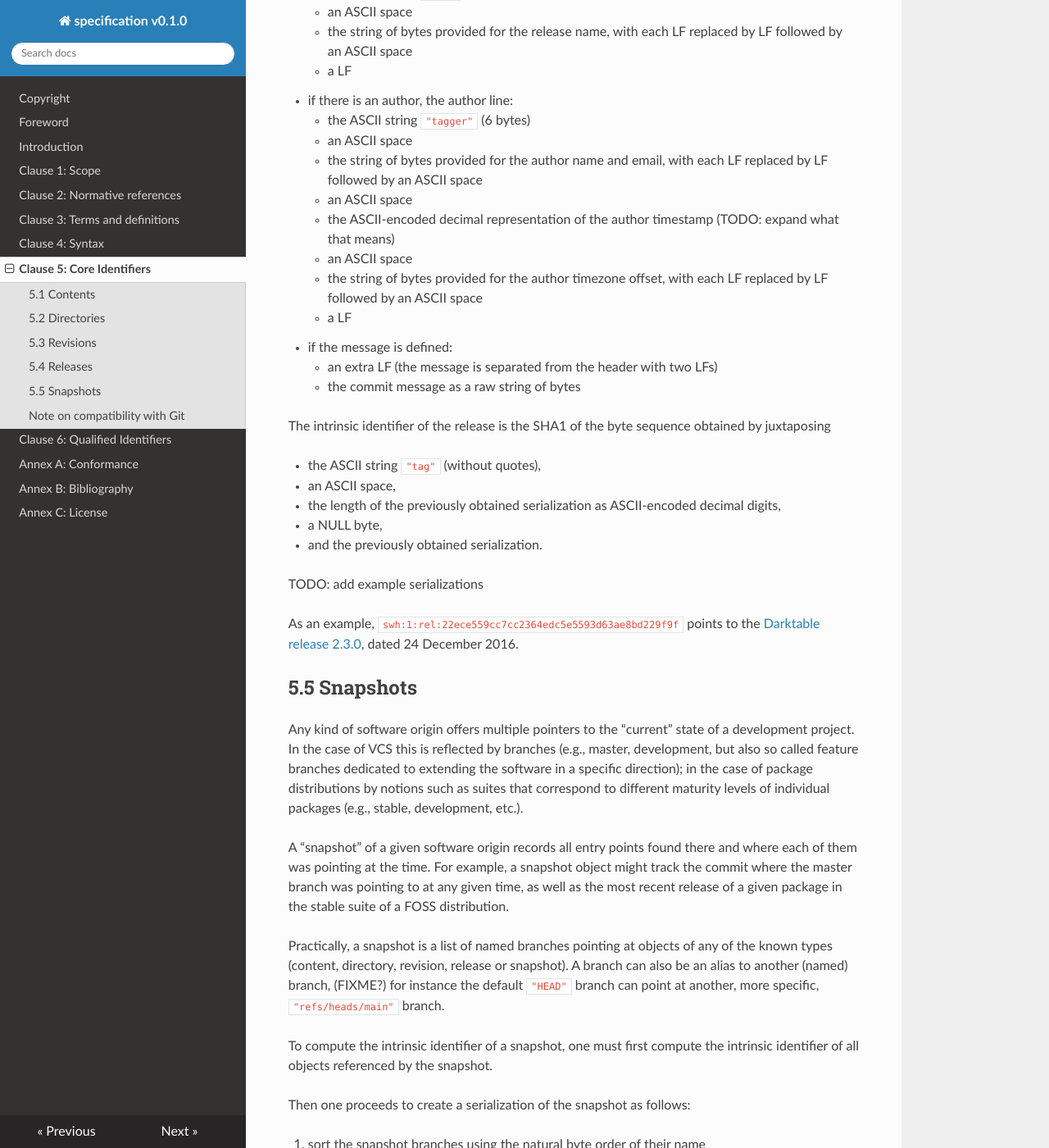
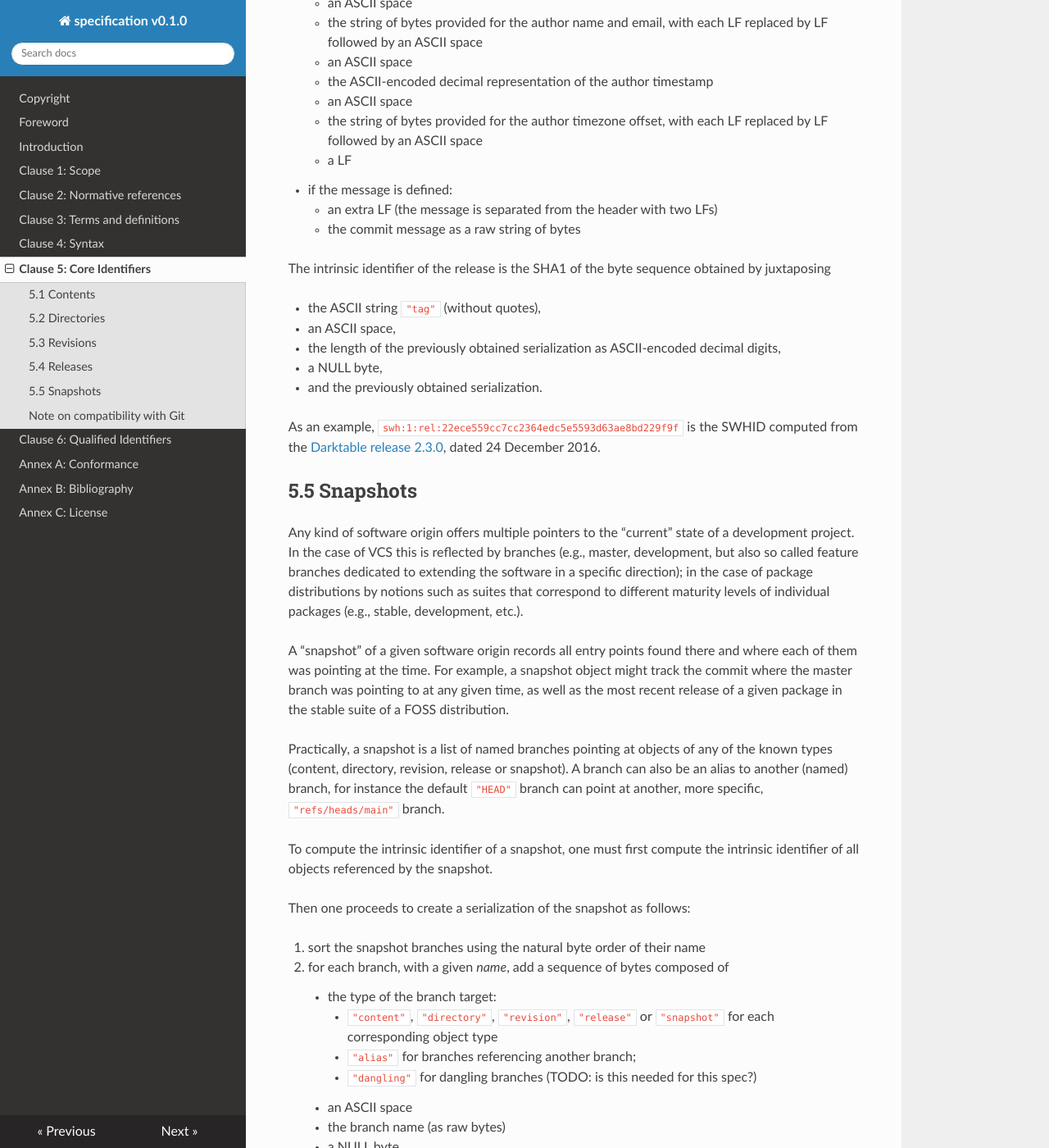
Before and after one commit to swhid/specification, an MkDocs documentation site: the page built from Chapters/5_Core_identifiers.md, in a window 1280 px wide and 1400 px high, scrolled down 5264 px. Shown: the whole window at 82% size. Built offline with MkDocs 1.6.1, drawn with Linux system fonts in a browser that asks for light colours; nearby versions of some CDN libraries; some of the changed text lies outside the part shown.

Commit message:
Remove resolved todos, improve language for examples
Signed-off-by: Roberto Di Cosmo <roberto@dicosmo.org>

```diff
--- a/Chapters/5_Core_identifiers.md
+++ b/Chapters/5_Core_identifiers.md
@@ -17,8 +17,6 @@
 version of the specification, this is a hex-encoded (using lowercase ASCII
 characters) SHA1 computed on the content and relevant metadata of the object
 itself, as follows.
-
-*TODO* For each one: Description, Metadata, Intent, Examples
 
 ## 5.1 Contents
 
@@ -69,8 +67,7 @@
  - and the previously obtained serialization.
 
 As an example, `swh:1:dir:d198bc9d7a6bcf6db04f476d29314f157507d505` is the
-identifier
-of
+is the SWHID computed from
 [a directory containing the source code of the darktable photography application](https://archive.softwareheritage.org/swh:1:dir:d198bc9d7a6bcf6db04f476d29314f157507d505) as
 a given point in time of its development on May 4th 2017.
 
@@ -88,7 +85,7 @@
  - committer (arbitrary byte sequence, mandatory): generally contains the name and email address of the committer of the revision.
  - committer timestamp (decimal timestamp from the Unix epoch, mandatory): the date at which the revision was committed.
  - committer timezone offset (arbitrary byte sequence): UTC offset at which the revision was committed, usually an ASCII-encoded [+/-]HHMM specification.
- - directory (mandatory): the root directory recorded by the revision (FIXME: is this really *meta*data?)
+ - directory (mandatory): the root directory recorded by the revision
  - parent revisions (ordered list of revisions): the immediately preceding revisions in the development timeline. Can be empty for an initial revision, and have multiple revisions when multiple branches of history are being merged.
  - extra headers (ordered list of byte key/value pairs): arbitrary additional metadata attached to the revision (FIXME: add examples, add constraints)
  - message: the message describing the revision
@@ -112,7 +109,7 @@
     - an ASCII space
     - the string of bytes provided for the author name and email, with each LF replaced by LF followed by an ASCII space
     - an ASCII space
-    - the ASCII-encoded decimal representation of the author timestamp (TODO: expand what that means)
+    - the ASCII-encoded decimal representation of the author timestamp
     - an ASCII space
     - the string of bytes provided for the author timezone offset, with each LF replaced by LF followed by an ASCII space
     - a LF
@@ -121,7 +118,7 @@
     - an ASCII space
     - the string of bytes provided for the committer name and email, with each LF replaced by LF followed by an ASCII space
     - an ASCII space
-    - the ASCII-encoded decimal representation of the committer timestamp (TODO: expand what that means)
+    - the ASCII-encoded decimal representation of the committer timestamp
     - an ASCII space
     - the string of bytes provided for the committer timezone offset, with each LF replaced by LF followed by an ASCII space
     - a LF
@@ -142,10 +139,7 @@
  - a NULL byte,
  - and the previously obtained serialization.
 
-TODO: add example serializations
-
-
-As an example, `swh:1:rev:309cf2674ee7a0749978cf8265ab91a60aea0f7d` points to
+As an example, `swh:1:rev:309cf2674ee7a0749978cf8265ab91a60aea0f7d` is the SWHID computed from
 [a commit in the development history of Darktable](https://archive.softwareheritage.org/swh:1:rev:309cf2674ee7a0749978cf8265ab91a60aea0f7d), dated 16 January 2017, that added undo/redo supports for masks.
 
 
@@ -184,7 +178,7 @@
     - an ASCII space
     - the string of bytes provided for the author name and email, with each LF replaced by LF followed by an ASCII space
     - an ASCII space
-    - the ASCII-encoded decimal representation of the author timestamp (TODO: expand what that means)
+    - the ASCII-encoded decimal representation of the author timestamp
     - an ASCII space
     - the string of bytes provided for the author timezone offset, with each LF replaced by LF followed by an ASCII space
     - a LF
@@ -200,9 +194,7 @@
  - a NULL byte,
  - and the previously obtained serialization.
 
-TODO: add example serializations
-
-As an example, `swh:1:rel:22ece559cc7cc2364edc5e5593d63ae8bd229f9f` points to
+As an example, `swh:1:rel:22ece559cc7cc2364edc5e5593d63ae8bd229f9f` is the SWHID computed from
 the [Darktable release 2.3.0](https://archive.softwareheritage.org/swh:1:rel:22ece559cc7cc2364edc5e5593d63ae8bd229f9f), dated 24 December 2016.
 
 
@@ -212,7 +204,7 @@
 
 A “snapshot” of a given software origin records all entry points found there and where each of them was pointing at the time. For example, a snapshot object might track the commit where the master branch was pointing to at any given time, as well as the most recent release of a given package in the stable suite of a FOSS distribution.
 
-Practically, a snapshot is a list of named branches pointing at objects of any of the known types (content, directory, revision, release or snapshot). A branch can also be an alias to another (named) branch, (FIXME?) for instance the default `"HEAD"` branch can point at another, more specific, `"refs/heads/main"` branch.
+Practically, a snapshot is a list of named branches pointing at objects of any of the known types (content, directory, revision, release or snapshot). A branch can also be an alias to another (named) branch, for instance the default `"HEAD"` branch can point at another, more specific, `"refs/heads/main"` branch.
 
 To compute the intrinsic identifier of a snapshot, one must first compute the intrinsic identifier of all objects referenced by the snapshot.
 
@@ -252,8 +244,8 @@
 
 
 
-As an example, `swh:1:snp:c7c108084bc0bf3d81436bf980b46e98bd338453` points to a
-[snapshot of the entire Darktable Git repository](https://archive.softwareheritage.org/c7c108084bc0bf3d81436bf980b46e98bd338453) as it was on 4 May 2017 on GitHub.
+As an example, `swh:1:snp:c7c108084bc0bf3d81436bf980b46e98bd338453` is the SWHID computed from
+[a snapshot of the entire Darktable Git repository](https://archive.softwareheritage.org/c7c108084bc0bf3d81436bf980b46e98bd338453) as it was on 4 May 2017 on GitHub.
 
 ## Note on compatibility with Git
 
```
